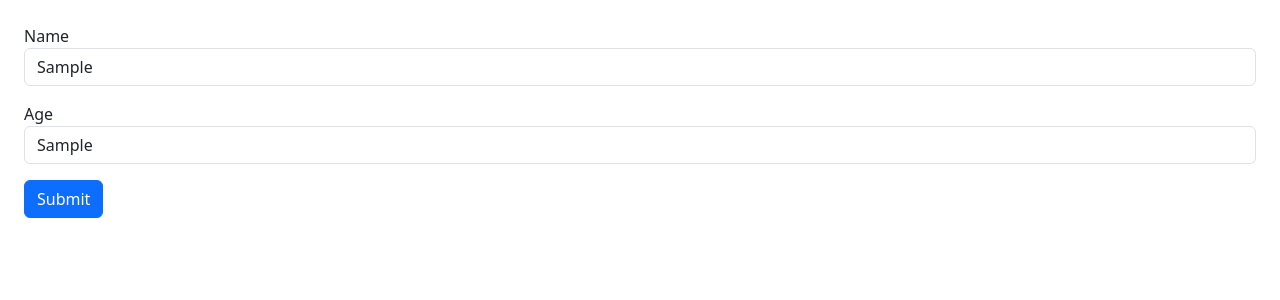
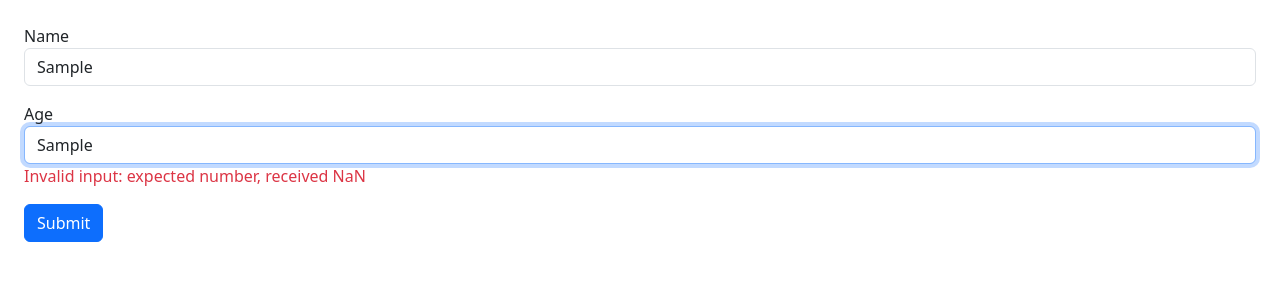
Before and after one commit to saadurrehman8113/game-fetch, a React (Vite) app: page / in a window 1280 px wide. Both pictures are taken after typing "Sample", "Sample" into the empty fields and a click on the button "Submit". Shown: the top 300 px of the page. Built offline with nearby package versions, Linux system fonts and the light colour scheme.

Commit message:
added zod based validation with some errors.

```diff
--- a/package.json
+++ b/package.json
@@ -10,10 +10,12 @@
     "preview": "vite preview"
   },
   "dependencies": {
+    "@hookform/resolvers": "^5.2.2",
     "bootstrap": "^5.3.8",
     "react": "^19.2.0",
     "react-dom": "^19.2.0",
-    "react-hook-form": "^7.71.1"
+    "react-hook-form": "^7.71.1",
+    "zod": "^4.3.5"
   },
   "devDependencies": {
     "@eslint/js": "^9.39.1",
--- a/src/components/Form/Form.tsx
+++ b/src/components/Form/Form.tsx
@@ -1,12 +1,26 @@
+import { zodResolver } from "@hookform/resolvers/zod";
 import { useForm, type FieldValues } from "react-hook-form";
+import { z } from "zod";
 
-interface FormData {
-  name: string;
-  age: number;
-}
+//defining schema
+const schema = z.object({
+  name: z
+    .string()
+    .min(3, { message: "Name must be atleast 3 characters long!" }),
+  age: z.number({}).min(18),
+});
+
+//generating the interface/type of the schema
+type FormData = z.infer<typeof schema>;
 
 const Form = () => {
-  const { register, handleSubmit } = useForm<FormData>();
+  const {
+    register,
+    handleSubmit,
+    formState: { errors },
+  } = useForm<FormData>({
+    resolver: zodResolver(schema), //integrating the zod schema with hookform
+  });
 
   const submitForm = (formData: FieldValues) => console.log(formData);
 
@@ -17,23 +31,26 @@ const Form = () => {
           Name
         </label>
         <input
-          {...register("name", { required: true, minLength: 3 })}
+          {...register("name")}
           id="name"
           type="text"
           className="form-control"
         />
+        {errors.name && <p className="text-danger">{errors.name.message}</p>}
       </div>
       <div className="mb-3">
         <label htmlFor="age" className="label-form">
           Age
         </label>
         <input
-          {...register("age", { required: true, minLength: 3 })}
+          {...register("age", { valueAsNumber: true })}
           id="age"
           type="text"
           className="form-control"
         />
+        {errors.age && <p className="text-danger">{errors.age.message}</p>}
       </div>
+
       <button className="btn btn-primary">Submit</button>
     </form>
   );
```
Also changed, not shown: 1 other file (tests, documents, lock files or other folders).
